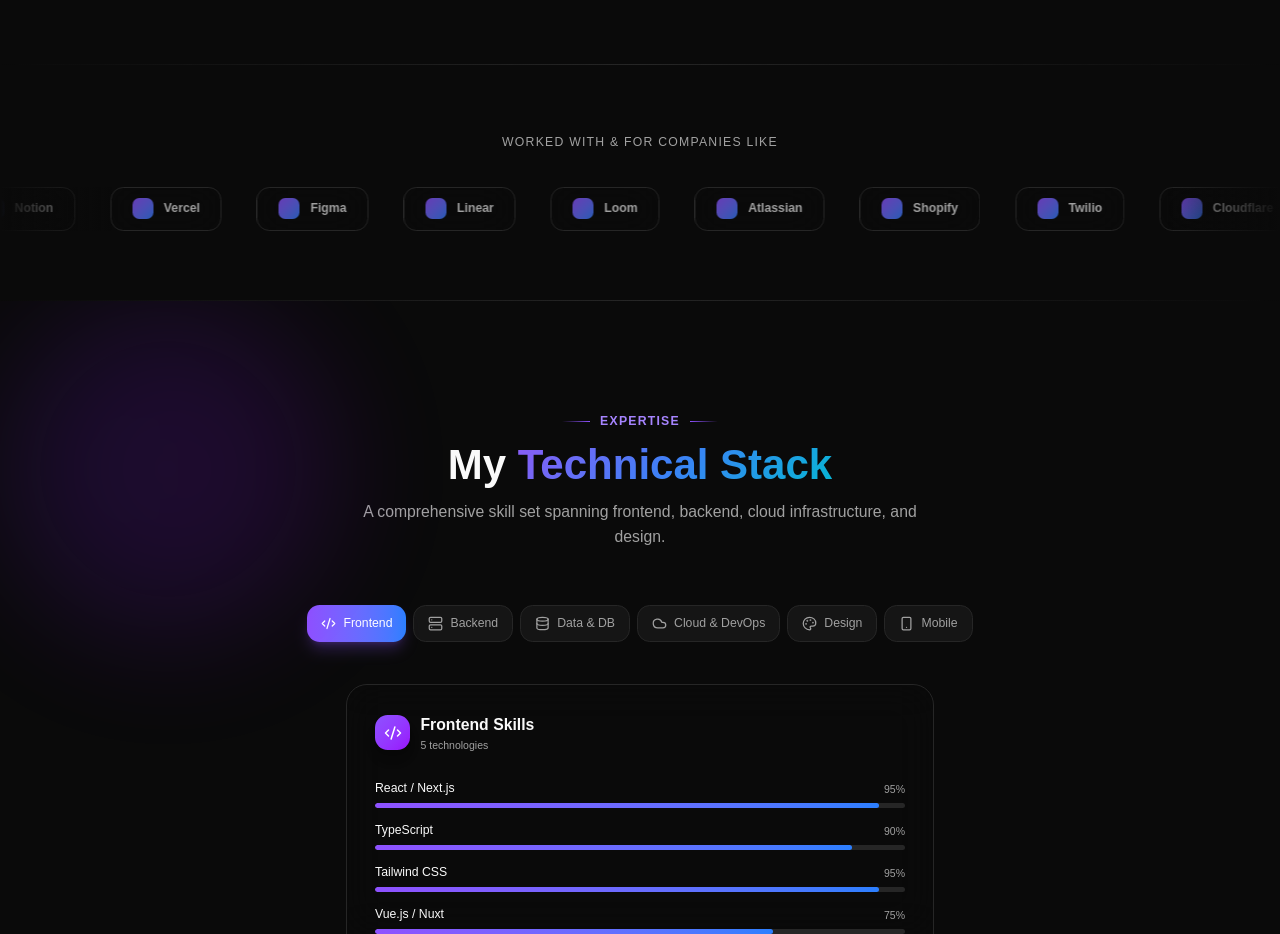
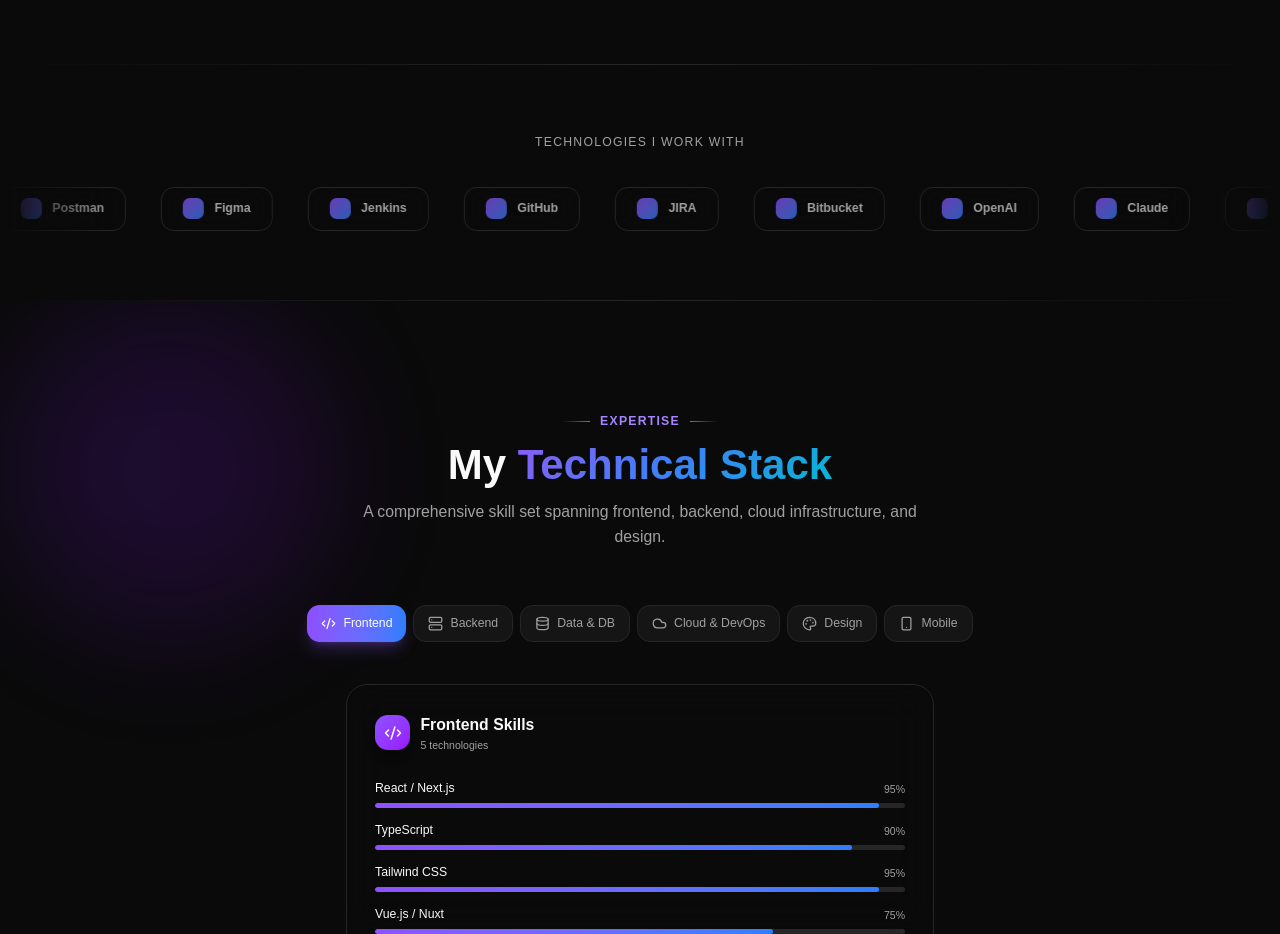
Before and after one commit to JaydeepAI/JaydeepAI.github.io, a React (Vite) app: page / in a window 1280 px wide. Shown: the part 1880-2814 px from the top of the page. Built offline with nearby package versions, Linux system fonts and the light colour scheme.

Commit message:
Update CompaniesSection.tsx

```diff
--- a/src/app/components/CompaniesSection.tsx
+++ b/src/app/components/CompaniesSection.tsx
@@ -1,8 +1,8 @@
 import React from "react";
 
 const companies = [
-  "Google", "Microsoft", "Stripe", "Notion", "Vercel", "Figma",
-  "Linear", "Loom", "Atlassian", "Shopify", "Twilio", "Cloudflare",
+  "Selenium", "Java", "TestNG", "Cucumber", "Postman", "Figma",
+  "Jenkins", "GitHub", "JIRA", "Bitbucket", "OpenAI", "Claude", "n8n", "IntelliJ", "Docker",
 ];
 
 export function CompaniesSection() {
@@ -15,7 +15,7 @@ export function CompaniesSection() {
 
       <div className="max-w-7xl mx-auto px-6 lg:px-8 mb-10 text-center">
         <p className="text-sm font-medium text-muted-foreground tracking-widest uppercase">
-          Worked with & for companies like
+          Technologies I Work With
         </p>
       </div>
 
```
